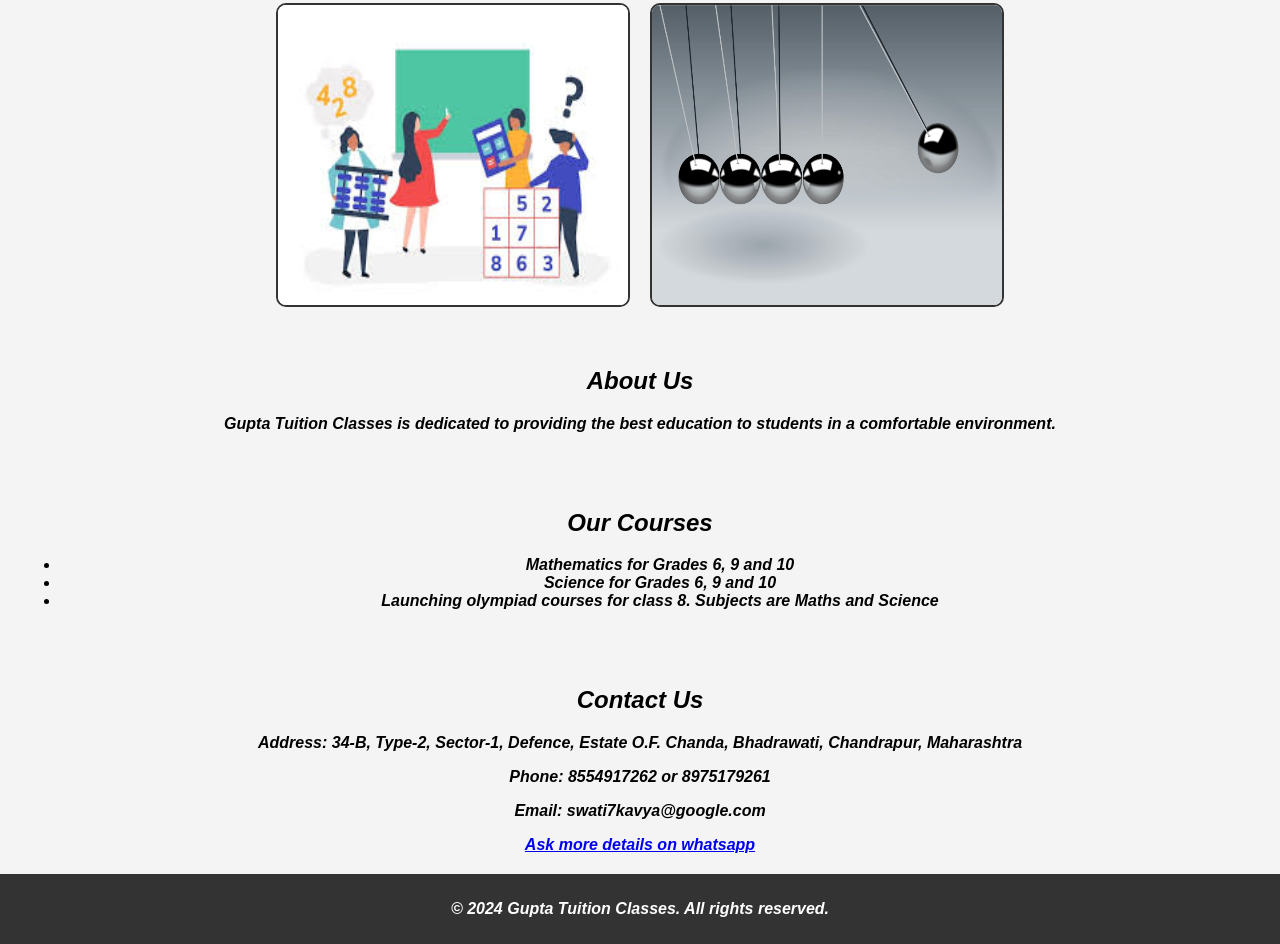
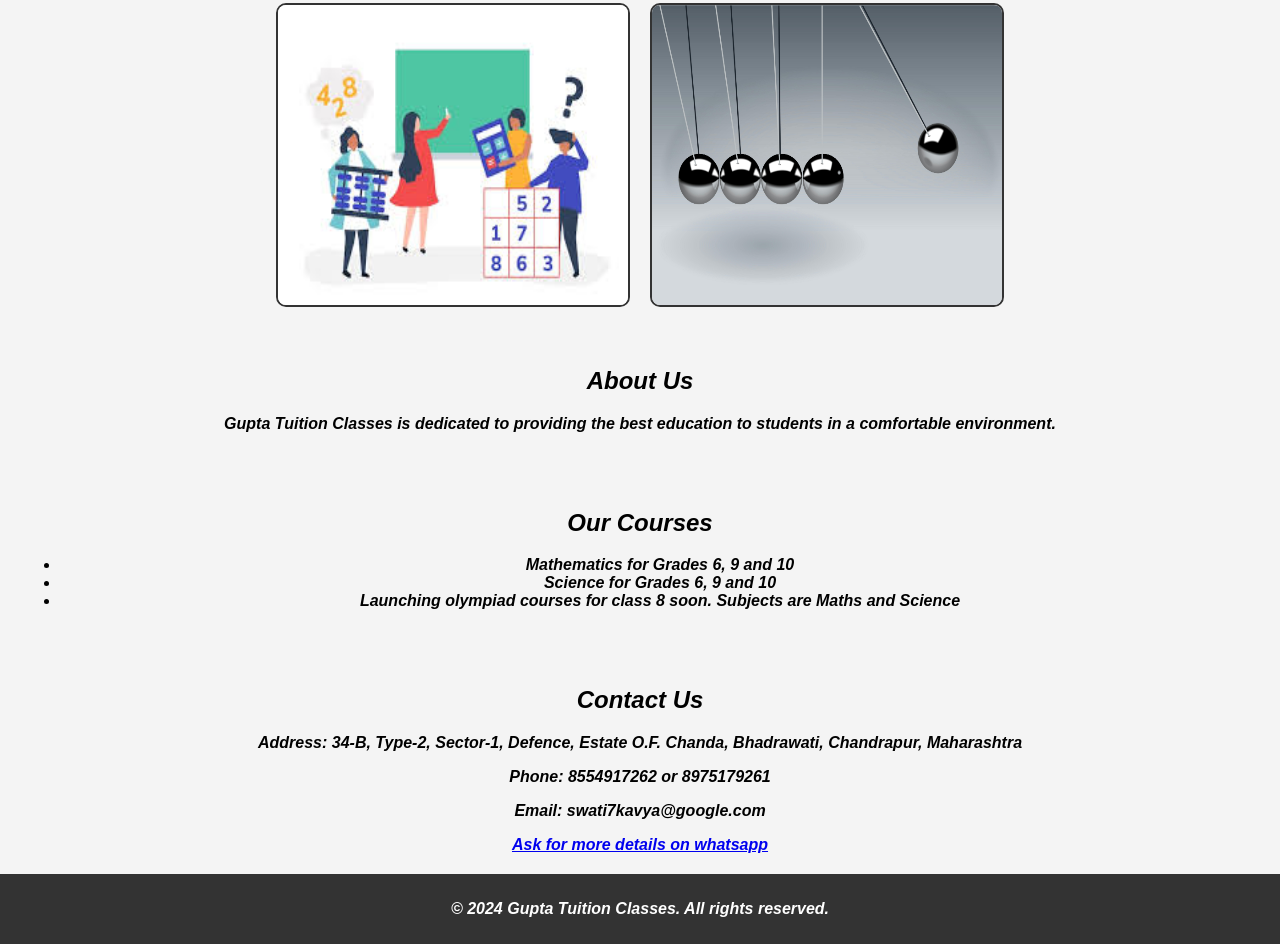
Before and after one commit to Aniket-Pro174/Gupta-Tuition-Classes-, a plain HTML site: page index.html in a window 1280 px wide. Shown: the part 198-1142 px from the top of the page. Drawn offline with Linux system fonts and the light colour scheme; files whose address does not match are found by name.

Commit message:
Update index.html

```diff
--- a/index.html
+++ b/index.html
@@ -39,7 +39,7 @@
         <ul>
             <li>Mathematics for Grades 6, 9 and 10 </li>
             <li>Science for Grades 6, 9 and 10</li>
-            <li>Launching olympiad courses for class 8. Subjects are Maths and Science </li>
+            <li>Launching olympiad courses for class 8 soon. Subjects are Maths and Science </li>
 
         </ul>
     </section>
@@ -49,7 +49,7 @@
         <p>Address: 34-B, Type-2, Sector-1, Defence, Estate O.F. Chanda, Bhadrawati, Chandrapur, Maharashtra</p>
         <p>Phone: 8554917262 or 8975179261</p>
         <p>Email: swati7kavya@google.com</p>
-        <a href="https://wa.me/8554917262">Ask more details on whatsapp</a>
+        <a href="https://wa.me/8554917262">Ask for more details on whatsapp</a>
     </section>
 
     <footer>
```
